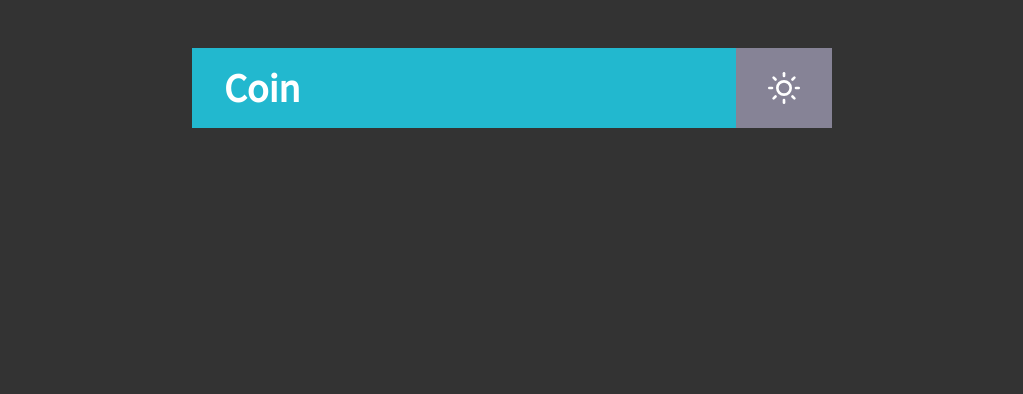
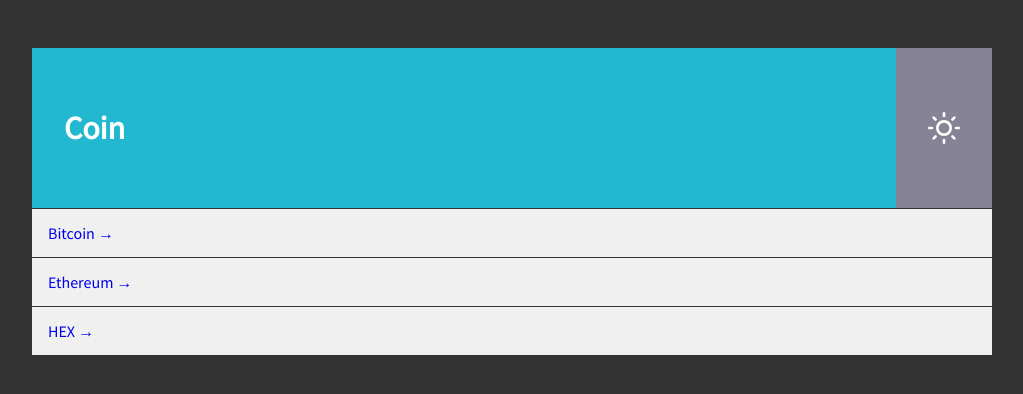
Before and after one commit to turtle601/bit-bit-bit, a React (Create React App) app in the folder front/: page / in a window 1280 px wide. Shown: the top 394 px of the page, without its empty margins (128-1151 px from the left). Built offline with nearby package versions, Linux system fonts and the light colour scheme.

Commit message:
feat : CoinItem, CoinList 컴포넌트 구현 #12 추가 : Link 작업, 버튼 hover 작업완료

```diff
--- /dev/null
+++ b/front/src/components/CoinItem.tsx
@@ -0,0 +1,33 @@
+import React from 'react';
+import { Link } from 'react-router-dom';
+
+import styled, { css } from 'styled-components';
+
+import { CoinDataProps } from '../types/types';
+
+const Item = styled.div`
+  cursor: pointer;
+  ${({ theme }) => {
+    return css`
+      border-top: 1px solid ${theme.color.dark};
+      padding: ${theme.paddings.base};
+    `;
+  }}
+
+  transition: 0.1s background ease-in;
+
+  &:hover {
+    background: #fafafa;
+  }
+`;
+
+const CoinItem = ({ coinData }: CoinDataProps) => {
+  console.log(coinData);
+  return (
+    <Item>
+      <Link to={`/${coinData.id}`}>{coinData.name} &rarr; </Link>
+    </Item>
+  );
+};
+
+export default CoinItem;
--- /dev/null
+++ b/front/src/components/CoinList.tsx
@@ -0,0 +1,25 @@
+import React from 'react';
+import styled, { css } from 'styled-components';
+
+import { ChildrenProps } from '../types/types';
+
+const List = styled.div`
+  width: 75vw;
+
+  ${({ theme }) => {
+    return css`
+      color: ${theme.color.dark};
+      background-color: ${theme.color.darkWhite};
+    `;
+  }}
+`;
+
+const CoinList = ({ children }: ChildrenProps) => {
+  return (
+    <>
+      <List>{children}</List>
+    </>
+  );
+};
+
+export default CoinList;
--- a/front/src/components/Title.tsx
+++ b/front/src/components/Title.tsx
@@ -48,8 +48,8 @@
 `;
 
 const Header = styled.header`
-  width: 50vw;
-  height: 10vh;
+  width: 75vw;
+  height: 20vh;
 
   display: flex;
   align-items: center;
@@ -63,7 +63,7 @@
         flex: 1;
         font-weight: ${theme.fonts.weight.bold};
         display: flex;
-        font-size: ${theme.fonts.size.xl};
+        font-size: ${theme.fonts.size.lg};
       }
     `;
   }}
--- a/front/src/pages/home.tsx
+++ b/front/src/pages/home.tsx
@@ -1,15 +1,52 @@
-import React from 'react';
+import React, { useState } from 'react';
 
-import { ThemeProps } from '../types/types';
+import { ThemeProps, CoinDataType } from '../types/types';
 
 import Title from '../components/Title';
 
 import { Container } from '../layout/layout';
 
+import CoinList from '../components/CoinList';
+import CoinItem from '../components/CoinItem';
+
 const Home = ({ theme, toggleTheme }: ThemeProps) => {
+  const [coinDatas, setCoinDatas] = useState<CoinDataType[]>([
+    {
+      id: 'btc-bitcoin',
+      name: 'Bitcoin',
+      symbol: 'BTC',
+      rank: 1,
+      is_new: false,
+      is_active: true,
+      type: 'coin',
+    },
+    {
+      id: 'eth-ethereum',
+      name: 'Ethereum',
+      symbol: 'ETH',
+      rank: 2,
+      is_new: false,
+      is_active: true,
+      type: 'coin',
+    },
+    {
+      id: 'hex-hex',
+      name: 'HEX',
+      symbol: 'HEX',
+      rank: 3,
+      is_new: false,
+      is_active: true,
+      type: 'token',
+    },
+  ]);
   return (
     <Container>
       <Title theme={theme} toggleTheme={toggleTheme} />
+      <CoinList>
+        {coinDatas.map((coinData) => {
+          return <CoinItem coinData={coinData} key={coinData.id} />;
+        })}
+      </CoinList>
     </Container>
   );
 };
```
Also changed, not shown: front/src/types/types.tsx (+18 -0 lines), front/.eslintrc.json.
